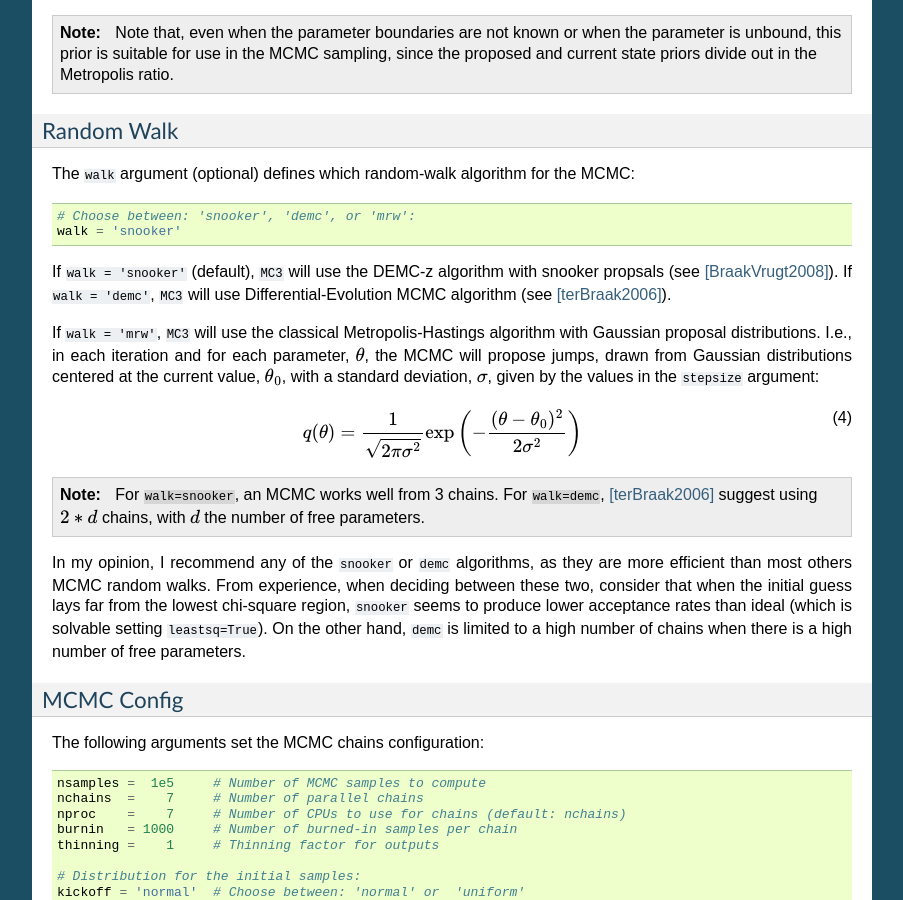
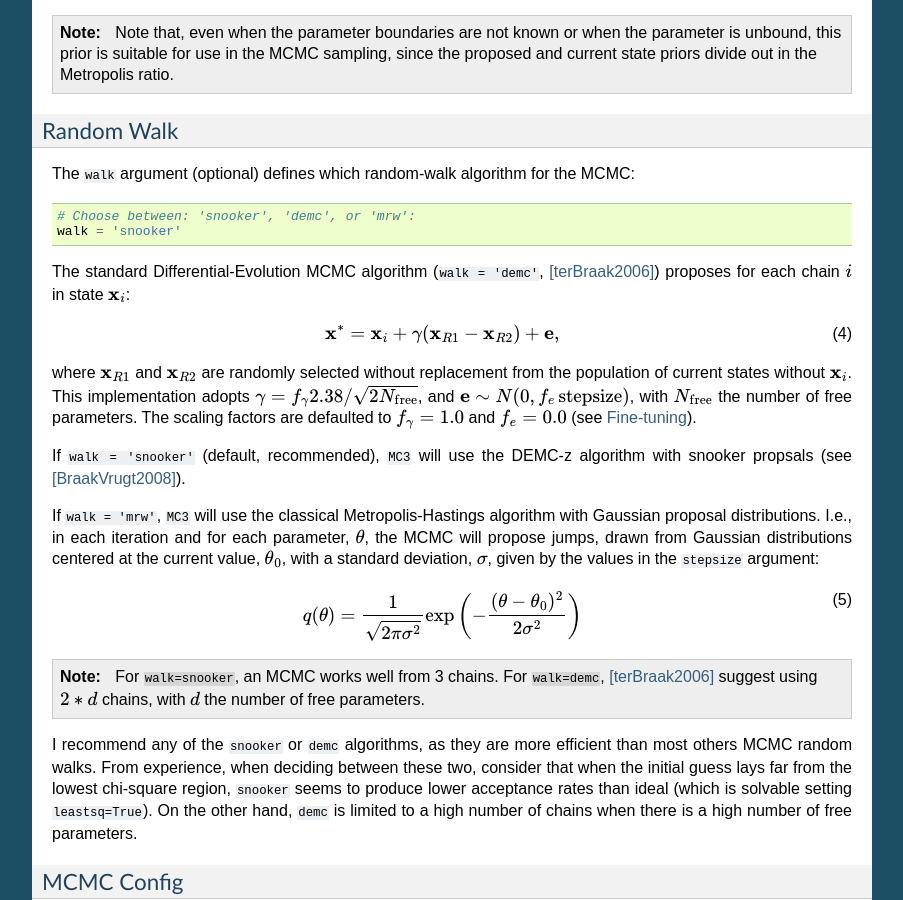
Before and after one commit to pcubillos/mc3, a Sphinx documentation site: the page built from docs/mctutorial.rst, in a window 1280 px wide and 900 px high, scrolled down 3960 px. Shown: the whole window, without its empty margins (198-1101 px from the left). Built offline with Sphinx 7.4.7, drawn with Linux system fonts in a browser that asks for light colours; some of the changed text lies outside the part shown.

Commit message:
Updated tutorial example and documentation describing the DEMC sampling and the scaling factors options.

```diff
--- a/docs/mctutorial.rst
+++ b/docs/mctutorial.rst
@@ -287,10 +287,25 @@
    # Choose between: 'snooker', 'demc', or 'mrw':
    walk = 'snooker'
 
-If ``walk = 'snooker'`` (default), ``MC3`` will use the
+The standard Differential-Evolution MCMC algorithm (``walk = 'demc'``,
+[terBraak2006]_) proposes for each chain :math:`i` in state
+:math:`\mathbf{x}_{i}`:
+
+.. math::
+   \mathbf{x}^* = \mathbf{x}_i + \gamma (\mathbf{x}_{R1}-\mathbf{x}_{R2}) + \mathbf{e},
+   :label: eqdemc
+
+where :math:`\mathbf{x}_{R1}` and :math:`\mathbf{x}_{R2}` are randomly
+selected without replacement from the population of current states
+without :math:`\mathbf{x}_{i}`.  This implementation adopts
+:math:`\gamma=f_{\gamma} 2.38/\sqrt{2 N_{\rm free}}`, and
+:math:`\mathbf{e}\sim N(0, f_{e}\,{\rm stepsize})`, with
+:math:`N_\rm{free}` the number of free parameters. The scaling factors
+are defaulted to :math:`f_{\gamma}=1.0` and :math:`f_{e}=0.0` (see
+:ref:`fine-tuning`).
+
+If ``walk = 'snooker'`` (default, recommended), ``MC3`` will use the
 DEMC-z algorithm with snooker propsals (see [BraakVrugt2008]_).
-If ``walk = 'demc'``, ``MC3`` will use Differential-Evolution
-MCMC algorithm (see [terBraak2006]_).
 
 If ``walk = 'mrw'``, ``MC3`` will use the classical Metropolis-Hastings
 algorithm with Gaussian proposal distributions.  I.e., in each
@@ -309,7 +324,7 @@
     ``walk=demc``, [terBraak2006]_ suggest using :math:`2*d` chains,
     with :math:`d` the number of free parameters.
 
-In my opinion, I recommend any of the ``snooker`` or ``demc``
+I recommend any of the ``snooker`` or ``demc``
 algorithms, as they are more efficient than most others MCMC random
 walks.  From experience, when deciding between these two, consider
 that when the initial guess lays far from the lowest chi-square
@@ -317,7 +332,6 @@
 (which is solvable setting ``leastsq=True``).  On the other hand,
 ``demc`` is limited to a high number of chains when there is a high
 number of free parameters.
-
 
 
 .. _mcchains:
@@ -442,6 +456,29 @@
 .. code-block:: python
 
    wlike = False  # Use Carter & Winn's Wavelet-likelihood method.
+
+.. _fine-tuning:
+
+Fine-tuning
+^^^^^^^^^^^
+
+The :math:`f_{\gamma}` and :math:`f_{e}` factors scale the DEMC
+proposal distributions.
+
+.. code-block:: python
+
+   fgamma   = 1.0  # Scale factor for DEMC's gamma jump.
+   fepsilon = 0.0  # Jump scale factor for DEMC's "e" distribution
+
+The default :math:`f_{\gamma}=1.0` value is set such that the MCMC
+acceptance rate approaches 25-40%.  Therefore, most of the time, the
+user won't need to modify this.  Only if the acceptance rate is very
+low, we recommend to set :math:`f_{\gamma}<1.0`.  The :math:`f_{e}`
+factor sets the jump scale for the :math:`\mathbf e` distribution,
+which has to have a small variance compared to the posterior.
+For further information see [terBraak2006]_.
+
+
 
 File Outputs
 ^^^^^^^^^^^^
```
Also changed, not shown: other parts of docs/mctutorial.rst (+2 -2 lines), 1 other file.
